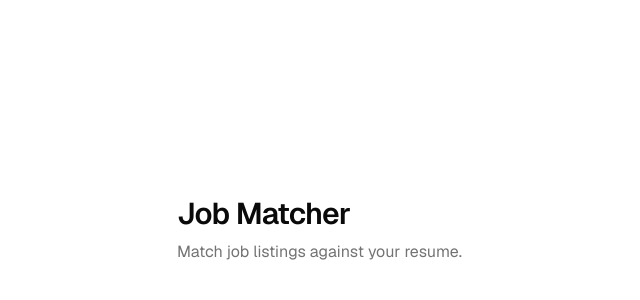
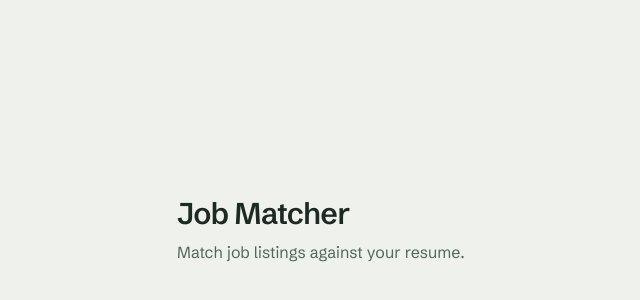
Before and after one commit to Karthik-beta/AI-Job-Resume-Matcher, a Next.js app in the folder apps/web/: page / in a window 1280 px wide. Shown: the part 170-470 px from the top of the page, without its empty margins (103-743 px from the left). Built offline with nearby package versions, Linux system fonts and the light colour scheme.

Commit message:
style(web): add sage and ink theme with Schibsted Grotesk
Replaces the default neutral shadcn palette with project tokens,
including match and highlight colours, and tightens the radius.

```diff
--- a/apps/web/app/globals.css
+++ b/apps/web/app/globals.css
@@ -2,27 +2,11 @@
 @import "tw-animate-css";
 @import "shadcn/tailwind.css";
 
-@custom-variant dark (&:is(.dark *));
-
 @theme inline {
   --color-background: var(--background);
   --color-foreground: var(--foreground);
-  --font-sans: var(--font-geist-sans);
-  --font-mono: var(--font-geist-mono);
-  --font-heading: var(--font-sans);
-  --color-sidebar-ring: var(--sidebar-ring);
-  --color-sidebar-border: var(--sidebar-border);
-  --color-sidebar-accent-foreground: var(--sidebar-accent-foreground);
-  --color-sidebar-accent: var(--sidebar-accent);
-  --color-sidebar-primary-foreground: var(--sidebar-primary-foreground);
-  --color-sidebar-primary: var(--sidebar-primary);
-  --color-sidebar-foreground: var(--sidebar-foreground);
-  --color-sidebar: var(--sidebar);
-  --color-chart-5: var(--chart-5);
-  --color-chart-4: var(--chart-4);
-  --color-chart-3: var(--chart-3);
-  --color-chart-2: var(--chart-2);
-  --color-chart-1: var(--chart-1);
+  --font-sans: var(--font-schibsted);
+  --font-heading: var(--font-schibsted);
   --color-ring: var(--ring);
   --color-input: var(--input);
   --color-border: var(--border);
@@ -39,6 +23,9 @@
   --color-popover: var(--popover);
   --color-card-foreground: var(--card-foreground);
   --color-card: var(--card);
+  --color-match: var(--match);
+  --color-match-soft: var(--match-soft);
+  --color-highlight: var(--highlight);
   --radius-sm: calc(var(--radius) * 0.6);
   --radius-md: calc(var(--radius) * 0.8);
   --radius-lg: var(--radius);
@@ -49,72 +36,28 @@
 }
 
 :root {
-  --background: oklch(1 0 0);
-  --foreground: oklch(0.145 0 0);
-  --card: oklch(1 0 0);
-  --card-foreground: oklch(0.145 0 0);
-  --popover: oklch(1 0 0);
-  --popover-foreground: oklch(0.145 0 0);
-  --primary: oklch(0.205 0 0);
-  --primary-foreground: oklch(0.985 0 0);
-  --secondary: oklch(0.97 0 0);
-  --secondary-foreground: oklch(0.205 0 0);
-  --muted: oklch(0.97 0 0);
-  --muted-foreground: oklch(0.556 0 0);
-  --accent: oklch(0.97 0 0);
-  --accent-foreground: oklch(0.205 0 0);
-  --destructive: oklch(0.577 0.245 27.325);
-  --border: oklch(0.922 0 0);
-  --input: oklch(0.922 0 0);
-  --ring: oklch(0.708 0 0);
-  --chart-1: oklch(0.87 0 0);
-  --chart-2: oklch(0.556 0 0);
-  --chart-3: oklch(0.439 0 0);
-  --chart-4: oklch(0.371 0 0);
-  --chart-5: oklch(0.269 0 0);
-  --radius: 0.625rem;
-  --sidebar: oklch(0.985 0 0);
-  --sidebar-foreground: oklch(0.145 0 0);
-  --sidebar-primary: oklch(0.205 0 0);
-  --sidebar-primary-foreground: oklch(0.985 0 0);
-  --sidebar-accent: oklch(0.97 0 0);
-  --sidebar-accent-foreground: oklch(0.205 0 0);
-  --sidebar-border: oklch(0.922 0 0);
-  --sidebar-ring: oklch(0.708 0 0);
-}
-
-.dark {
-  --background: oklch(0.145 0 0);
-  --foreground: oklch(0.985 0 0);
-  --card: oklch(0.205 0 0);
-  --card-foreground: oklch(0.985 0 0);
-  --popover: oklch(0.205 0 0);
-  --popover-foreground: oklch(0.985 0 0);
-  --primary: oklch(0.922 0 0);
-  --primary-foreground: oklch(0.205 0 0);
-  --secondary: oklch(0.269 0 0);
-  --secondary-foreground: oklch(0.985 0 0);
-  --muted: oklch(0.269 0 0);
-  --muted-foreground: oklch(0.708 0 0);
-  --accent: oklch(0.269 0 0);
-  --accent-foreground: oklch(0.985 0 0);
-  --destructive: oklch(0.704 0.191 22.216);
-  --border: oklch(1 0 0 / 10%);
-  --input: oklch(1 0 0 / 15%);
-  --ring: oklch(0.556 0 0);
-  --chart-1: oklch(0.87 0 0);
-  --chart-2: oklch(0.556 0 0);
-  --chart-3: oklch(0.439 0 0);
-  --chart-4: oklch(0.371 0 0);
-  --chart-5: oklch(0.269 0 0);
-  --sidebar: oklch(0.205 0 0);
-  --sidebar-foreground: oklch(0.985 0 0);
-  --sidebar-primary: oklch(0.488 0.243 264.376);
-  --sidebar-primary-foreground: oklch(0.985 0 0);
-  --sidebar-accent: oklch(0.269 0 0);
-  --sidebar-accent-foreground: oklch(0.985 0 0);
-  --sidebar-border: oklch(1 0 0 / 10%);
-  --sidebar-ring: oklch(0.556 0 0);
+  --background: #eef1ec;
+  --foreground: #1c2a23;
+  --card: #fafbf8;
+  --card-foreground: #1c2a23;
+  --popover: #fafbf8;
+  --popover-foreground: #1c2a23;
+  --primary: #1c2a23;
+  --primary-foreground: #f4f6f1;
+  --secondary: #e2e7df;
+  --secondary-foreground: #1c2a23;
+  --muted: #e3e8e0;
+  --muted-foreground: #56655c;
+  --accent: #dde6da;
+  --accent-foreground: #1c2a23;
+  --destructive: #b4432f;
+  --border: #d3dacf;
+  --input: #c6cfc2;
+  --ring: #2f6b4f;
+  --match: #2f6b4f;
+  --match-soft: #dcebdf;
+  --highlight: #f3de6e;
+  --radius: 0.375rem;
 }
 
 @layer base {
@@ -127,4 +70,8 @@
   html {
     @apply font-sans;
   }
+  h1,
+  h2 {
+    text-wrap: balance;
+  }
 }
--- a/apps/web/app/layout.tsx
+++ b/apps/web/app/layout.tsx
@@ -1,25 +1,21 @@
 import type { Metadata } from "next";
-import { Geist, Geist_Mono } from "next/font/google";
+import { Schibsted_Grotesk } from "next/font/google";
 import "./globals.css";
 
-const geistSans = Geist({
-  variable: "--font-geist-sans",
-  subsets: ["latin"],
-});
-
-const geistMono = Geist_Mono({
-  variable: "--font-geist-mono",
+const schibsted = Schibsted_Grotesk({
+  variable: "--font-schibsted",
   subsets: ["latin"],
 });
 
 export const metadata: Metadata = {
   title: "Job Matcher",
-  description: "Match job listings against your resume with an LLM.",
+  description:
+    "Checks the job boards you follow against your resume and keeps the listings worth applying to.",
 };
 
 export default function RootLayout({ children }: LayoutProps<"/">) {
   return (
-    <html lang="en" className={`${geistSans.variable} ${geistMono.variable} h-full antialiased`}>
+    <html lang="en" className={`${schibsted.variable} h-full antialiased`}>
       <body className="flex min-h-full flex-col">{children}</body>
     </html>
   );
```
